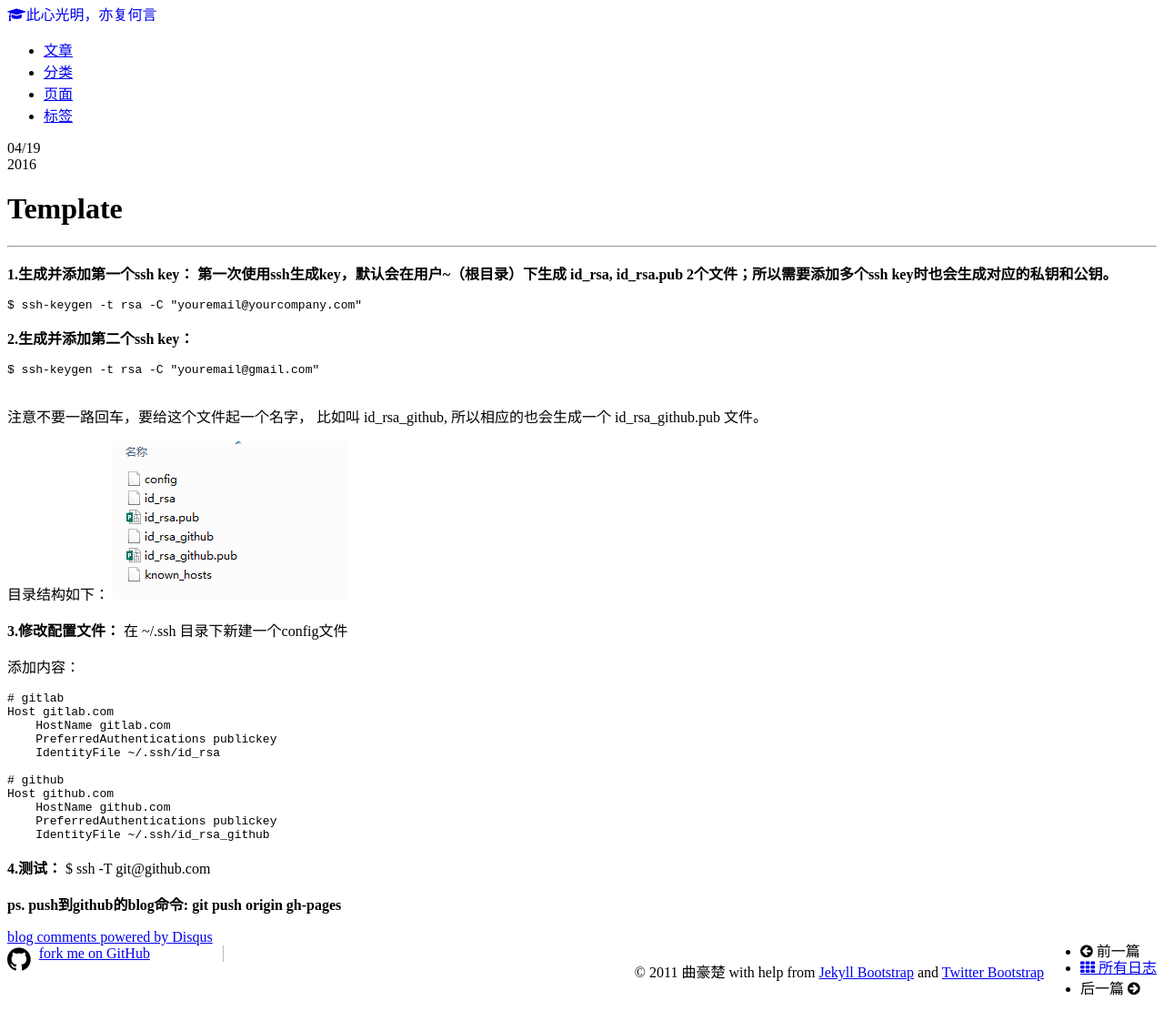
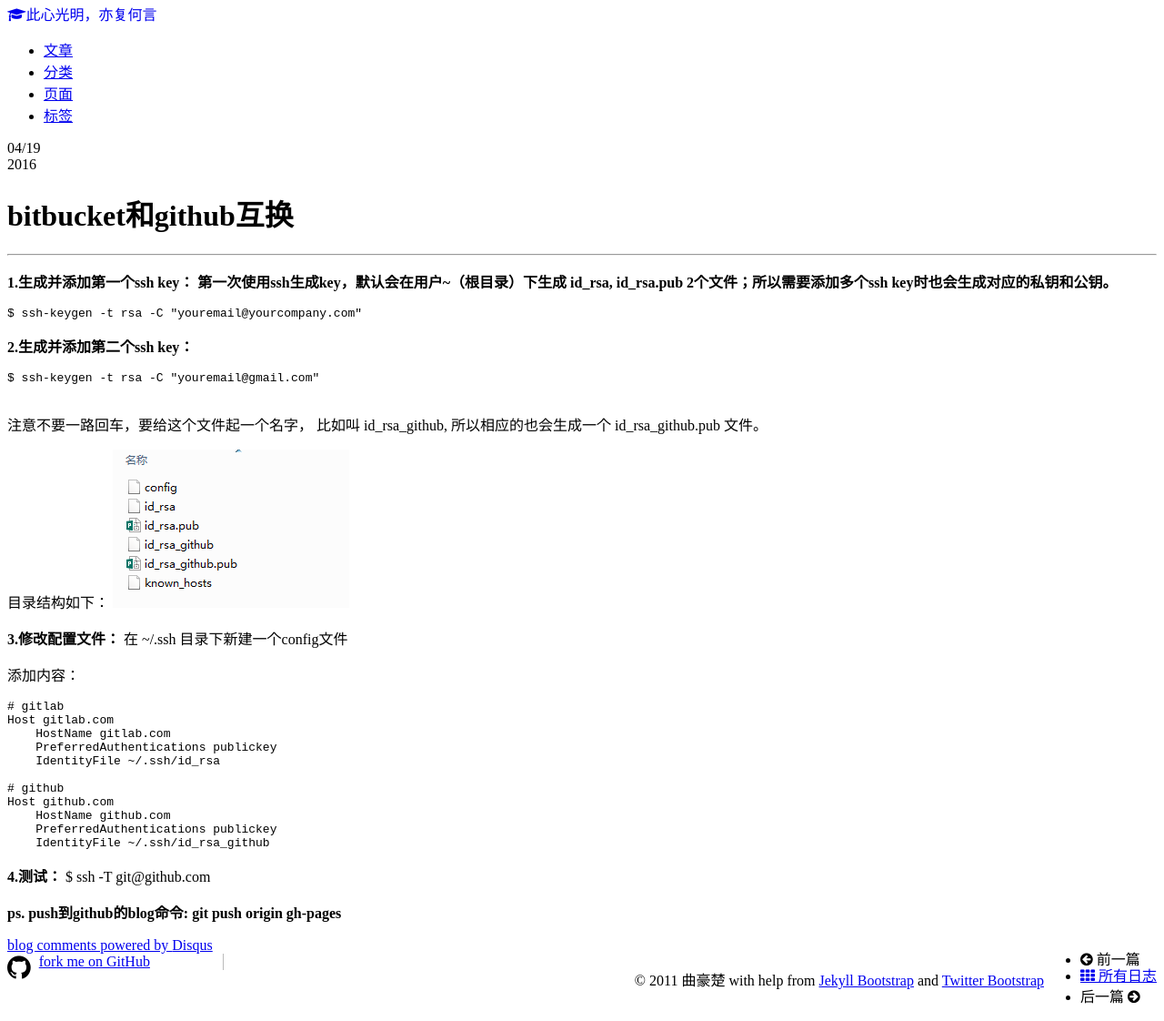
Before and after one commit to kuenne/blog, a Jekyll site: the page built from _posts/2016-04-19-git-account-change.md, in a window 1280 px wide. Shown: the whole page at 91% size. Built offline with Jekyll 4.4.1, drawn with Linux system fonts in a browser that asks for light colours; nearby versions of some CDN libraries; Markdown is read by kramdown in place of the engine named in the settings; comment, search, counter and statistics services are not loaded.

Commit message:
edit first article

```diff
--- a/_posts/2016-04-19-git-account-change.md
+++ b/_posts/2016-04-19-git-account-change.md
@@ -6,7 +6,7 @@
 tags : [git ssh-key]
 ---
 {% include JB/setup %}
-# Template
+# bitbucket和github互换
 ---
 
 **1.生成并添加第一个ssh key：**
```
